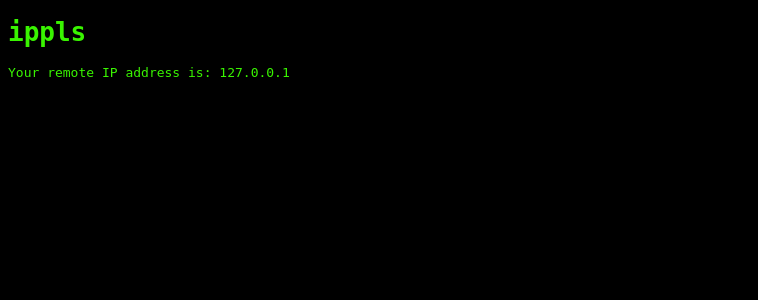
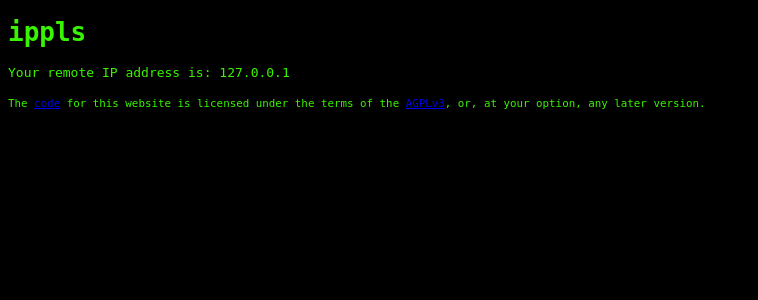
Before and after one commit to m-rtijn/ip-please, a Flask app: page / in a window 1280 px wide. Shown: the top 300 px of the page, without its empty margins (0-758 px from the left). Run offline with Flask 2, Linux system fonts and the light colour scheme.

Commit message:
Add license notice to main page

```diff
--- a/src/static/css/stylesheet.css
+++ b/src/static/css/stylesheet.css
@@ -6,7 +6,7 @@ body {
     color: red;
 }
 
-p,h1 {
+p,h1,small {
     font-family: monospace;
     color: #39f400;
 }
--- a/src/templates/index.html
+++ b/src/templates/index.html
@@ -7,5 +7,14 @@
 <body>
     <h1>ippls</h1>
     <p>Your remote IP address is: {{ user_ip }}</p>
+
+    <footer>
+        <small>
+            The <a href="https://github.com/Tijndagamer/ippls">code</a> for this
+            website is licensed under the terms of the
+            <a href="https://www.gnu.org/licenses/agpl-3.0.en.html">AGPLv3</a>,
+            or, at your option, any later version.
+        </small>
+    </footer>
 </body>
 </html>
```
